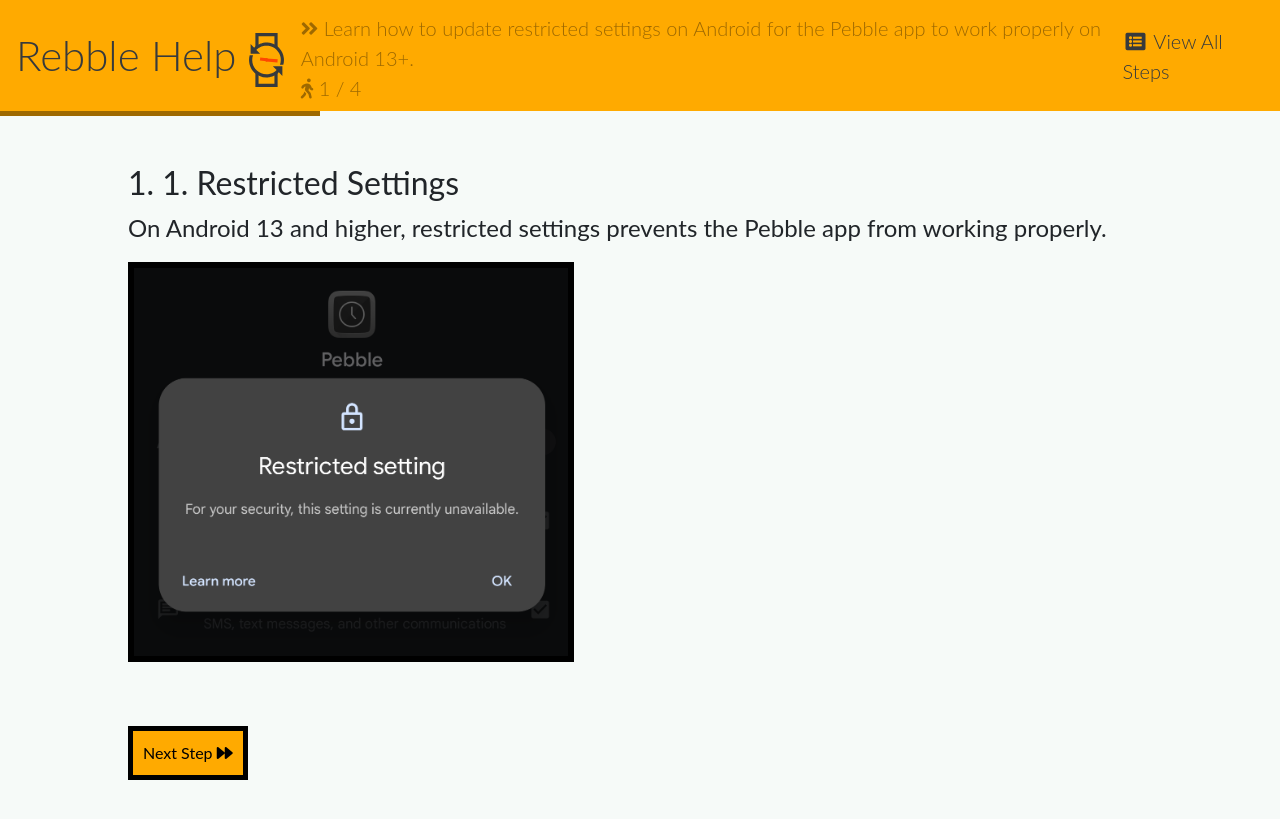
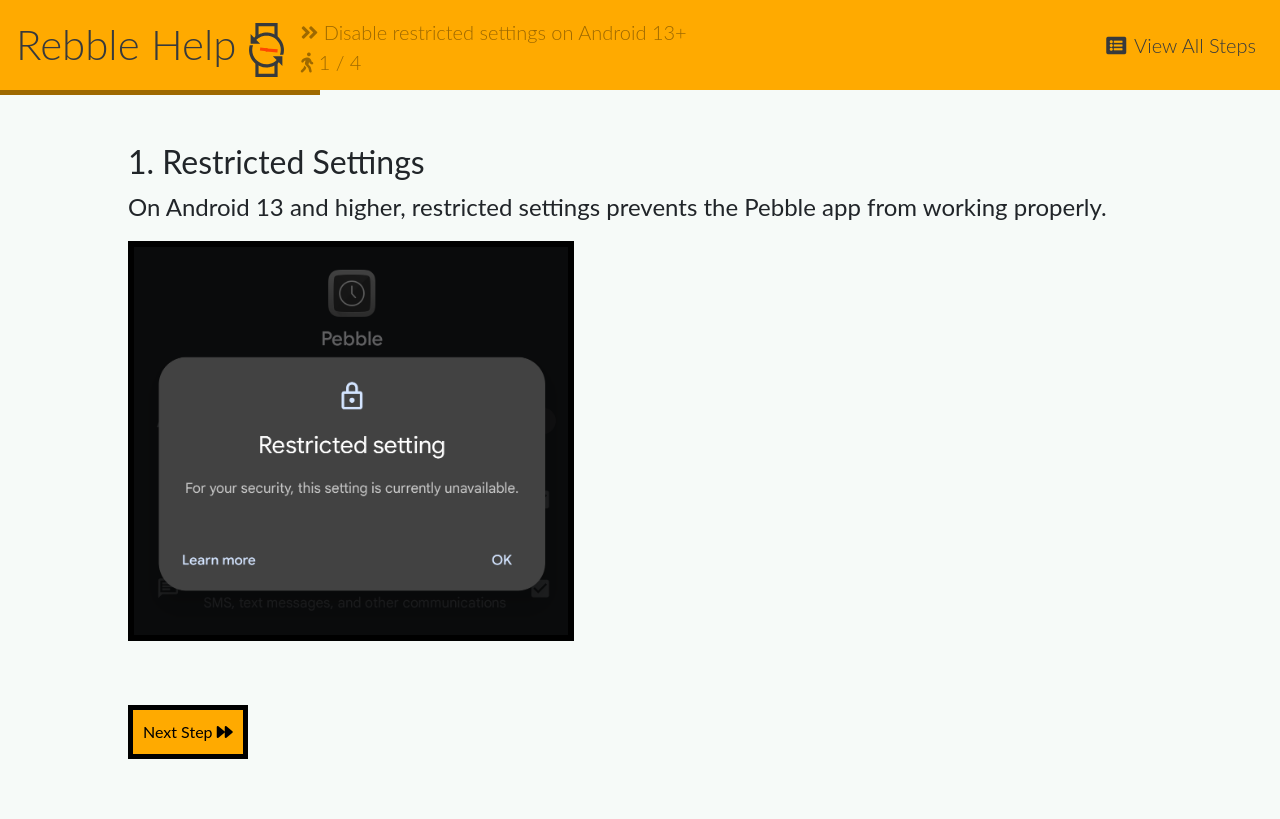
Before and after one commit to pebble-dev/rebble-help, a Jekyll site: the page built from _topic/android-restricted-settings.md, in a window 1280 px wide. Shown: the top 819 px of the page. Built offline with Jekyll 4.4.1, drawn with Linux system fonts in a browser that asks for light colours; nearby versions of some CDN libraries.

Commit message:
change prompt, fix top-level titles

```diff
--- a/_topic/android-restricted-settings.md
+++ b/_topic/android-restricted-settings.md
@@ -1,7 +1,7 @@
 ---
 layout: post
 title: "Restricted settings on Android."
-prompt: "Learn how to update restricted settings on Android for the Pebble app to work properly on Android 13+."
+prompt: "Disable restricted settings on Android 13+"
 keywords: "android app settings notifications"
 date:   2023-01-03 06:53:00
 author: "BlockArchitech"
@@ -9,13 +9,13 @@ hideFirstStepNumber: false
 osSpecific: false
 ---
 
-# 1. Restricted Settings
+# Restricted Settings
 On Android 13 and higher, restricted settings prevents the Pebble app from working properly.
 
 
 ![](/images/restricted-settings/restricted.png)
 
-# 2. Open Settings
+# Open Settings
 
 Open the settings app on your device. Then, Open the apps menu, and tap "All Apps"
 Please note on some devices, this may not look the same (these screenshots were taken on a Pixel device, but may not look the same on e.g. Samsung's OneUI).
```
Also changed, not shown: other parts of _topic/android-restricted-settings.md (+2 -2 lines).
